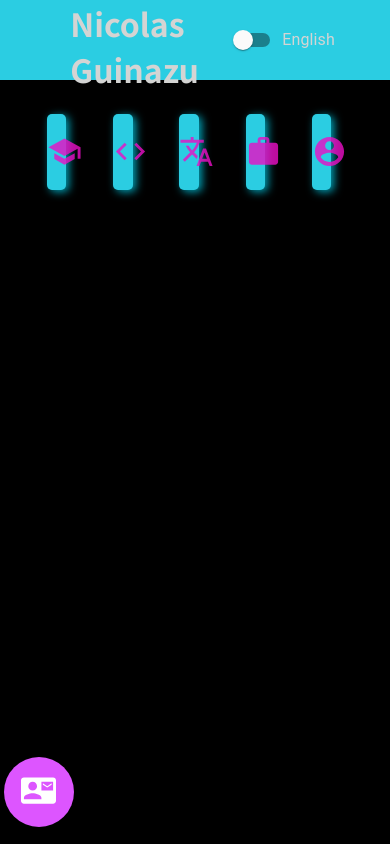
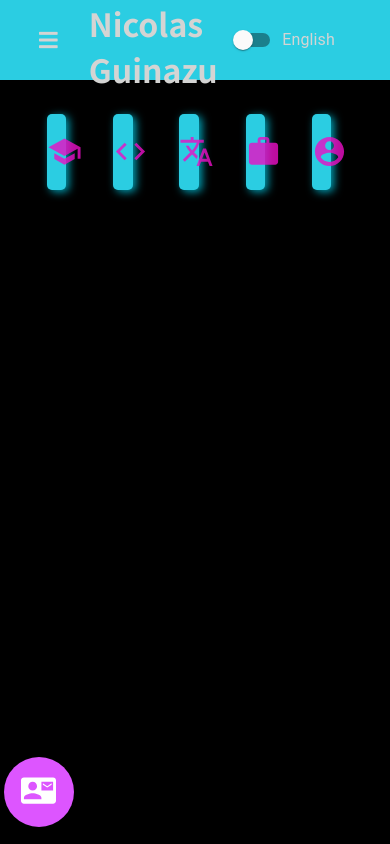
Before and after one commit to nicolasGuinazu/personal-website, a React (Create React App) app: page / in a window 390 px wide. Built offline with nearby package versions, Linux system fonts and the light colour scheme.

Commit message:
added a hamburger icon for mobile, the idea is to place the buttons there

```diff
--- a/src/components/Header.js
+++ b/src/components/Header.js
@@ -3,11 +3,13 @@ import Switch from '@material-ui/core/Switch';
 import FormControlLabel from '@material-ui/core/FormControlLabel';
 import { useContext } from 'react';
 import Contexto from './store/contexto';
+
 const Header = (props) => {
   const ctx=useContext(Contexto)
   return (
     <>
       <header className={classes.header}>
+        <div className={classes.ham}><i class="fas fa-bars fa-lg"></i></div>
 
         <h1 className={classes.title}>Nicolas Guinazu</h1>
 
```
